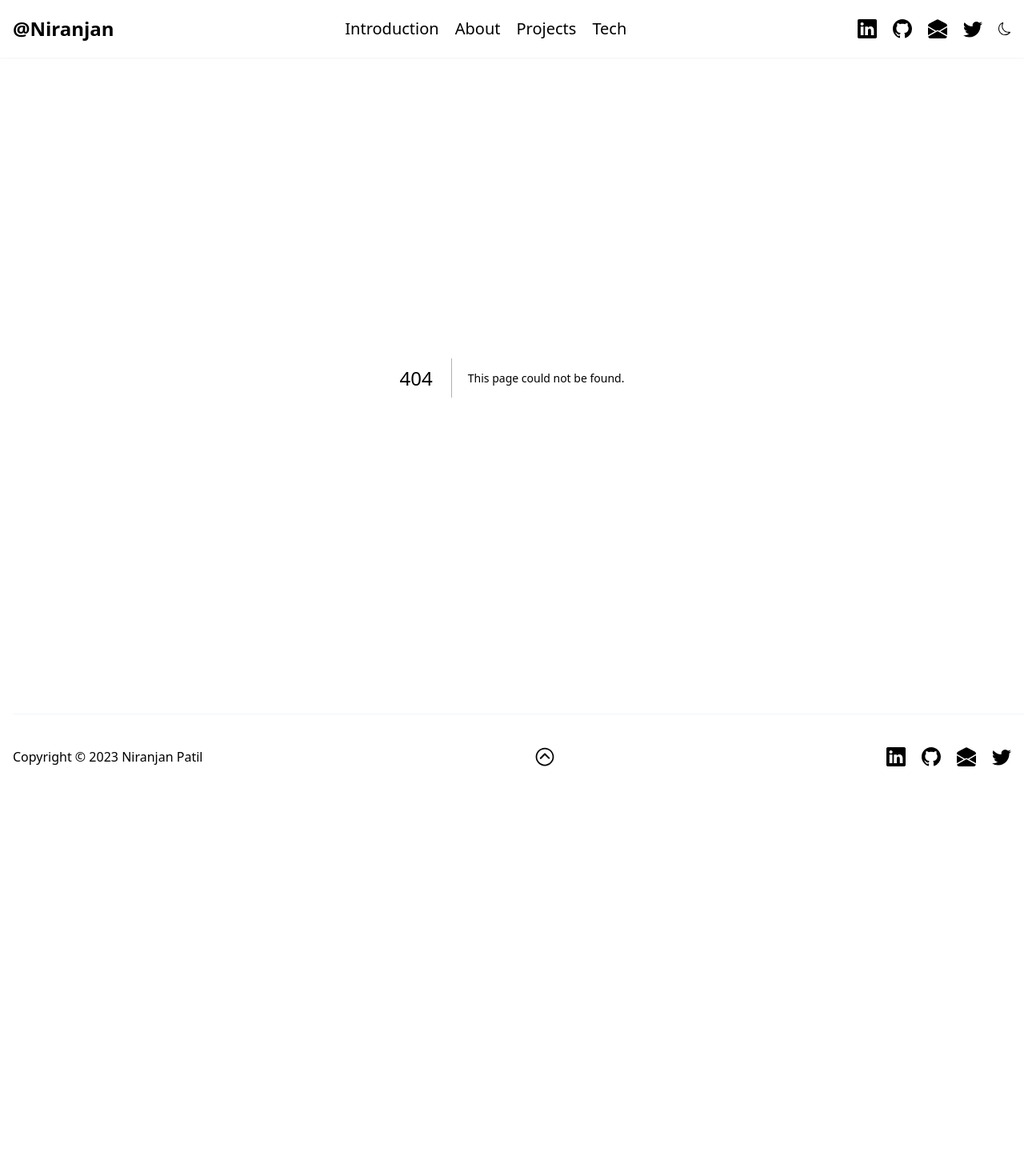
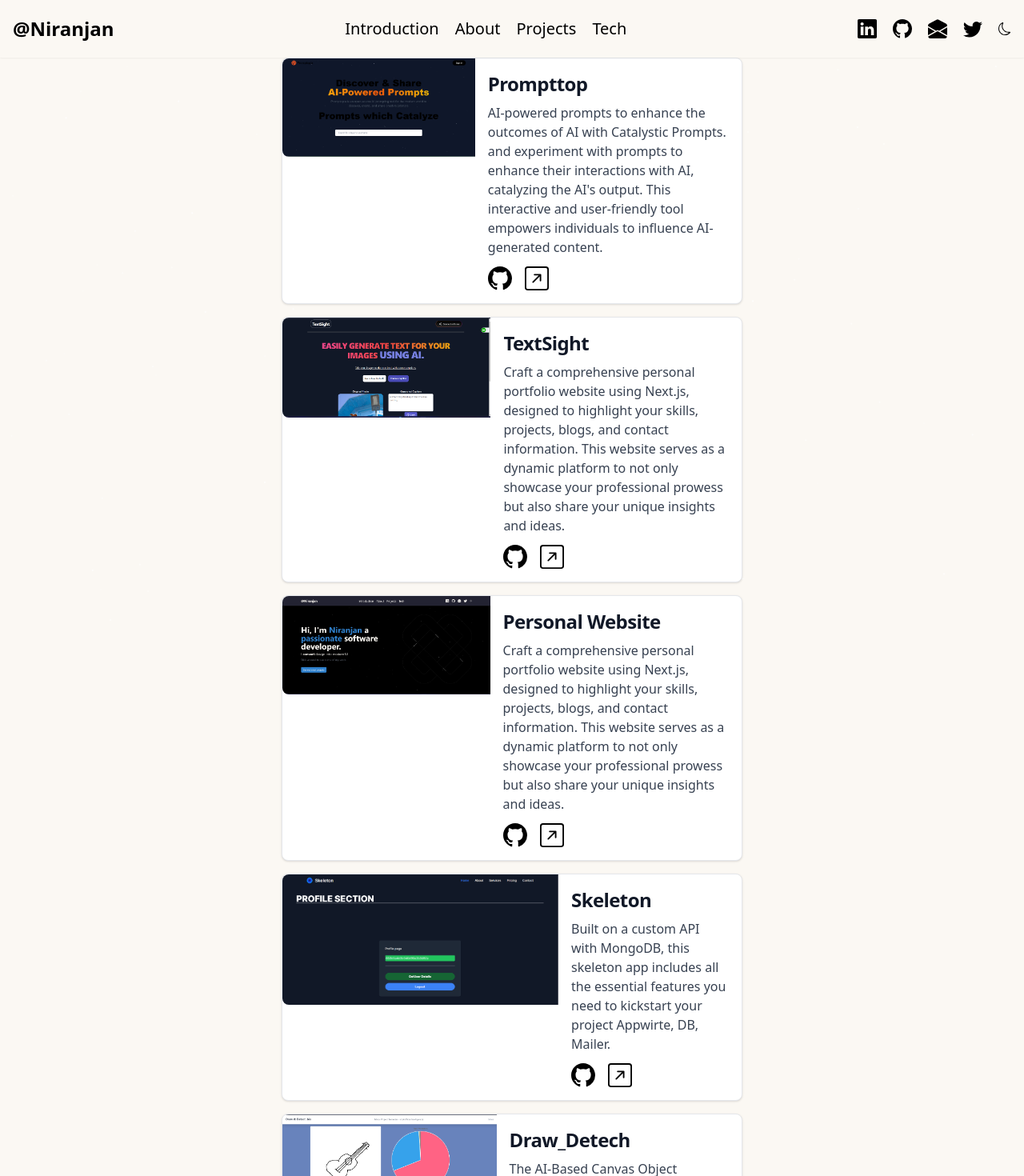
Before and after one commit to NiranjanxPatil/newportfolio, a Next.js app: page /pro in a window 1280 px wide. Before the commit this address had no page. Shown: the top 1470 px of the page at 80% size. Before the commit the page ends 1000 px from the top, so only its background shows below. Built offline with nearby package versions, Linux system fonts and the light colour scheme.

Commit message:
project added

```diff
--- /dev/null
+++ b/app/pro/page.jsx
@@ -0,0 +1,89 @@
+import Link from 'next/link';
+import { BsGithub, BsArrowUpRightSquare } from 'react-icons/bs';
+
+
+const projects = [
+    {
+      name: "Prompttop",
+      description:
+        "AI-powered prompts to enhance the outcomes of AI with Catalystic Prompts. and experiment with prompts to enhance their interactions with AI, catalyzing the AI's output. This interactive and user-friendly tool empowers individuals to influence AI-generated content.",
+      image: "/prompttop.png",
+      github: "https://github.com/NiranjanxPatil/prompttop",
+      link: "https://prompttop.niranjann.tech",
+    },
+    {
+      name: "TextSight",
+      description: "Craft a comprehensive personal portfolio website using Next.js, designed to highlight your skills, projects, blogs, and contact information. This website serves as a dynamic platform to not only showcase your professional prowess but also share your unique insights and ideas. ",
+      image: "/textsight.png",
+      github: "https://github.com/NiranjanxPatil/textsight",
+      link: "https://textsight.niranjann.tech",
+    },
+    {
+      name: "Personal Website",
+      description: "Craft a comprehensive personal portfolio website using Next.js, designed to highlight your skills, projects, blogs, and contact information. This website serves as a dynamic platform to not only showcase your professional prowess but also share your unique insights and ideas. ",
+      image: "/port.png",
+      github: "https://github.com/NiranjanxPatil/version2_myportfolio",
+      link: "https://niranjann.tech",
+    },
+    {
+      name: "Skeleton",
+      description: "   Built on a custom API with MongoDB, this skeleton app includes all the essential features you need to kickstart your project Appwirte, DB, Mailer.",
+      image: "/skeleton.png",
+      github: "https://github.com/NiranjanxPatil/skeleton_app",
+      link: "https://skeleton.niranjann.tech",
+    },
+    {
+      name: "Draw_Detech",
+      description: "The AI-Based Canvas Object Detection project has the potential to revolutionize various domains by automating the analysis of hand-drawn or digitally created content, saving time, enhancing productivity, and opening new avenues for creativity and education.",
+      image: "/draw.png",
+      github: "https://github.com/NiranjanxPatil/draw_detect",
+      link: "https://github.com/NiranjanxPatil/draw_detect",
+    },
+
+  ];
+
+  export default function ProjectsPage() {
+    return (
+        <div className='flex items-center justify-center min-h-screen w-screen flex-col'>
+          {projects.map((project, index) => (
+            <div key={index} className="mb-4 w-full max-w-xl ">
+              <div className="no-underline ">
+                <div className="flex flex-row bg-white border border-gray-200 rounded-lg shadow hover:bg-gray-100 dark:border-gray-700 dark:bg-gray-800 dark:hover:bg-gray-700">
+                  <Link href={project.link}>
+
+                      <img
+                        className="object-cover w-full rounded-t-lg h-96 md:h-auto md:rounded-none md:rounded-s-lg"
+                        src={project.image}
+                        alt={project.name}
+                      />
+
+                  </Link>
+                  <div className="flex flex-col p-4 leading-normal">
+                    <h5 className="mb-2 text-2xl font-bold tracking-tight text-gray-900 dark:text-white">
+                      {project.name}
+                    </h5>
+                    <p className="mb-3 font-normal text-gray-700 dark:text-gray-400">
+                      {project.description}
+                    </p>
+                    <div className="flex flex-row space-x-4">
+                    <Link href={project.github} target="_blank">
+                      <BsGithub
+                        size={30}
+                        className="hover:-translate-y-1 transition-transform cursor-pointer"
+                      />
+                    </Link>
+                    <Link href={project.link} target="_blank">
+                      <BsArrowUpRightSquare
+                        size={30}
+                        className="hover:-translate-y-1 transition-transform cursor-pointer"
+                      />
+                    </Link>
+                    </div>
+                  </div>
+                </div>
+              </div>
+            </div>
+          ))}
+        </div>
+      );
+    }
--- a/app/sections/introduction/index.jsx
+++ b/app/sections/introduction/index.jsx
@@ -112,7 +112,7 @@ export function WelcomeSection() {
 							}}
 						>
 							<Link
-								href="./sections/pro/projects"
+								href="./pro"
 								tabIndex="0"
 								className="btn"
 								aria-label="Latest projects"
--- a/components/Header.jsx
+++ b/components/Header.jsx
@@ -14,7 +14,9 @@ export function AppHeader() {
 					{isMobile ? <MobileMenu /> : <Menu />}
 					<div className="flex items-center gap-5">
 						{!isMobile && <ConnectMedia />}
-						<ThemeSwitcher />
+						<ThemeSwitcher
+						className="hover:-translate-y-1 transition-transform cursor-pointer"
+						/>
 					</div>
 				</div>
 			</div>
--- a/components/Menu.jsx
+++ b/components/Menu.jsx
@@ -47,7 +47,9 @@ export function Menu({ onClick = () => {} }) {
 				className="icon-link-btn"
 			>
 				<span>
-					<BsArrowReturnLeft />
+					<BsArrowReturnLeft
+					className="hover:-translate-y-1 transition-transform cursor-pointer"
+					/>
 				</span>
 				{SITE_STRINGS.backToMainText}
 			</Link>
--- a/components/ThemeSwitcher.jsx
+++ b/components/ThemeSwitcher.jsx
@@ -27,7 +27,11 @@ export const ThemeSwitcher = () => {
 				exit={exit}
 				transition={transition}
 			>
-				{currentTheme === "dark" ? <BsSun /> : <BsMoon />}
+				{currentTheme === "dark" ? <BsSun
+				className="hover:-translate-y-1 transition-transform cursor-pointer"
+				/> : <BsMoon
+				className="hover:-translate-y-1 transition-transform cursor-pointer"
+                       />}
 			</m.button>
 		</LazyMotion>
 	);
--- a/constants/social_media.js
+++ b/constants/social_media.js
@@ -3,26 +3,34 @@ import { BsFillEnvelopeOpenFill, BsGithub, BsLinkedin, BsTwitter, BsX } from "re
 export const SOCIAL_MEDIA = [
 	{
 		id: "linkedin",
-		icon: <BsLinkedin />,
+		icon: <BsLinkedin
+		className="hover:-translate-y-1 transition-transform cursor-pointer"
+                      />,
 		title: "Visit LinkedIn profile",
 		url: "https://www.linkedin.com/in/niranjanxpatil"
 	},
 	{
 		id: "github",
-		icon: <BsGithub />,
+		icon: <BsGithub
+		className="hover:-translate-y-1 transition-transform cursor-pointer"
+                      />,
 		title: "Visit Github profile",
 		url: "https://github.com/NiranjanxPatil"
 	},
 	{
 		id: "mail",
-		icon: <BsFillEnvelopeOpenFill />,
+		icon: <BsFillEnvelopeOpenFill
+		className="hover:-translate-y-1 transition-transform cursor-pointer"
+                      />,
 		title: "Send me an email",
 		url: "mailto://niranjan41210@gmail.com"
 	},
 
 	{
 		id: "X",
-		icon: <BsTwitter/>,
+		icon: <BsTwitter
+		className="hover:-translate-y-1 transition-transform cursor-pointer"
+                      />,
 		title: "Connect on X",
 		url: "https://twitter.com/NiranjanxPatil"
 	}
```
